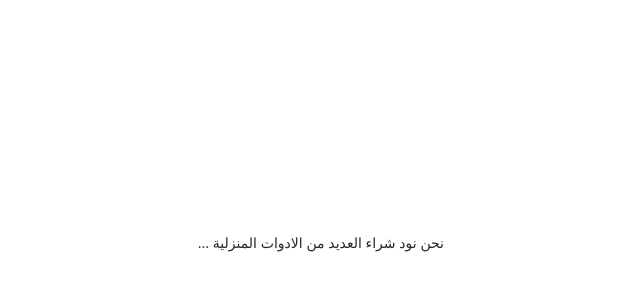
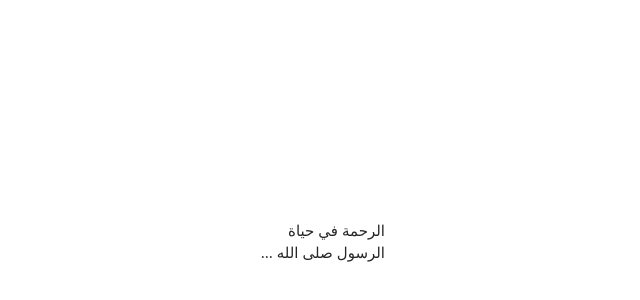
Before and after one commit to mohdasaadeh/integrated-react-components, a React (Vite) app: page / in a window 1280 px wide. Shown: the part 158-458 px from the top of the page, without its empty margins (322-962 px from the left). Built offline with nearby package versions, Linux system fonts and the light colour scheme.

Commit message:
making some tests

```diff
--- a/src/App.tsx
+++ b/src/App.tsx
@@ -7,12 +7,12 @@ const App: React.FC = () => {
   return (
     <div className="flex flex-col justify-center items-center h-screen overflow-hidden">
       <div
-        className="w-[300px] mx-auto px-6 flex justify-center items-center"
+        className="w-[134px] mx-auto flex justify-center items-center text-[15px]"
         dir="rtl"
       >
         <TextTrimmer
-          textInput="نحن نود شراء العديد من الادوات المنزلية والتًي ستساعدنا في الكثير من الأشياء"
-          linesNumber={1}
+          textInput="الرحمة في حياة الرسول صلى الله عليه وسلم"
+          linesNumber={2}
         />
       </div>
     </div>
```
